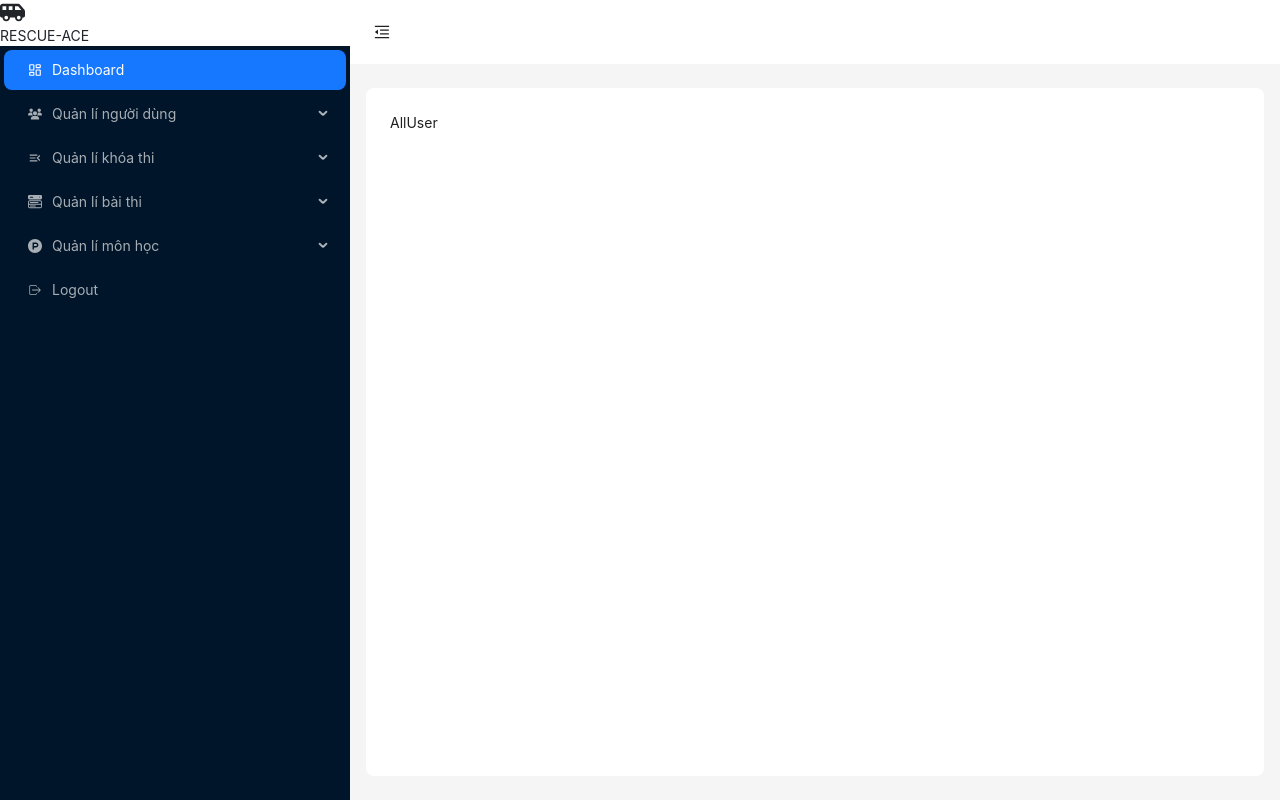
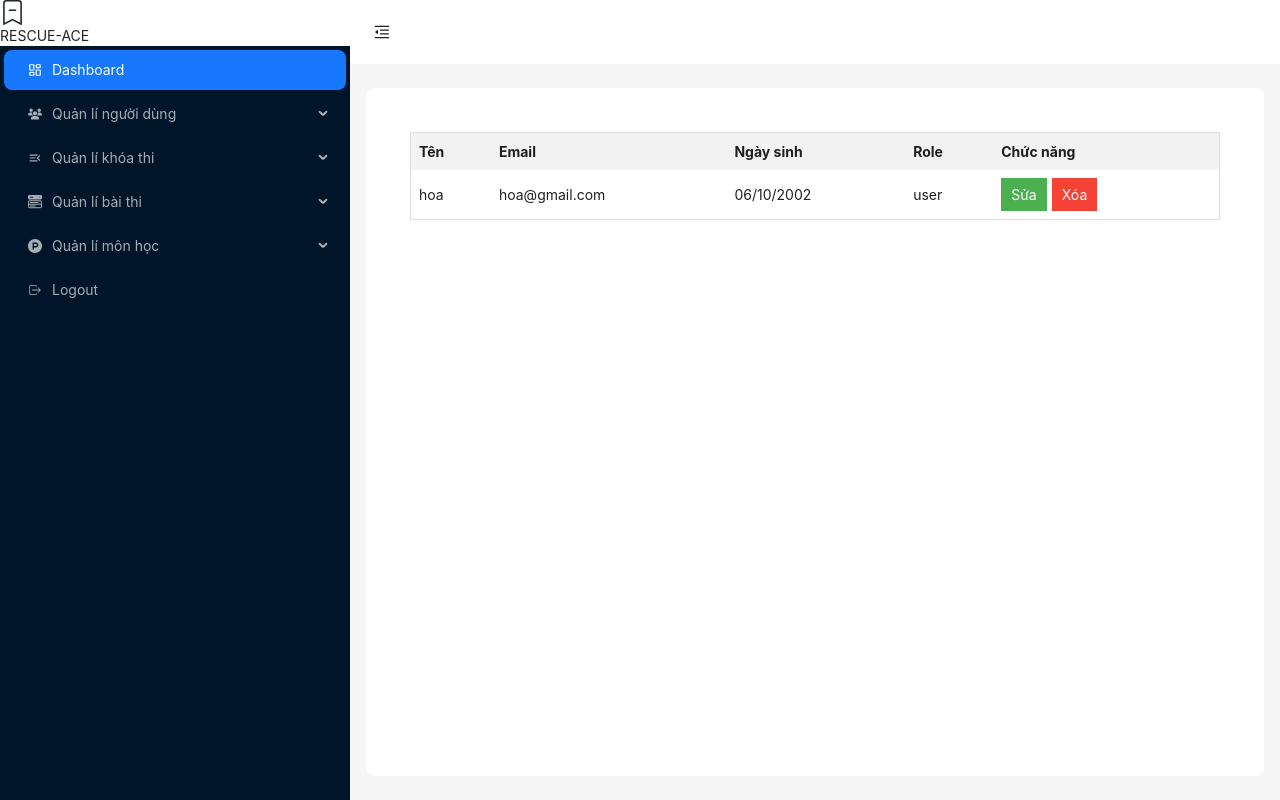
Before and after one commit to haducluonghnk2023/PROJECT_M24, a React (Vite) app in the folder client/: page /admin/all-user in a window 1280 px wide. Built offline with nearby package versions, Linux system fonts and the light colour scheme.

Commit message:
5461 5462 5463

```diff
--- a/client/src/pages/Admin.tsx
+++ b/client/src/pages/Admin.tsx
@@ -14,7 +14,7 @@ import {
   MdOutlineAlignHorizontalLeft,
   MdOutlineMenuOpen,
 } from "react-icons/md";
-import { BsMenuButtonWideFill } from "react-icons/bs";
+import { BsBookmarkDash, BsMenuButtonWideFill } from "react-icons/bs";
 import { IoIosLogOut } from "react-icons/io";
 
 const { Header, Sider, Content } = Layout;
@@ -31,7 +31,7 @@ export default function Admin() {
         <div className="flex justify-center my-[30px]">
           <div className="demo-logo-vertical rounded-md flex justify-center items-center bg-white h-[50px] w-[80%]">
             <div className="flex justify-center items-center ">
-              <FaVanShuttle size={25} />
+              <BsBookmarkDash size={25} />
               <p className="">
                 <span className="font-bold text-red-600">RESCUE</span>
                 <span className="font-bold text-sky-400">-ACE</span>
--- a/client/src/pages/AllUser.tsx
+++ b/client/src/pages/AllUser.tsx
@@ -1,5 +1,28 @@
-import React from "react";
-
+import "../styles/allUser.css";
 export default function AllUser() {
-  return <div>AllUser</div>;
+  return (
+    <div className="table-container">
+      <table className="user-table">
+        <thead>
+          <tr>
+            <th>Tên</th>
+            <th>Email</th>
+            <th>Ngày sinh</th>
+            <th>Role</th>
+            <th>Chức năng</th>
+          </tr>
+        </thead>
+        <tbody>
+          <td>hoa</td>
+          <td>hoa@gmail.com</td>
+          <td>06/10/2002</td>
+          <td>user</td>
+          <td>
+            <button className="btn-edit">Sửa</button>
+            <button className="btn-delete">Xóa</button>
+          </td>
+        </tbody>
+      </table>
+    </div>
+  );
 }
--- a/client/src/pages/Login.tsx
+++ b/client/src/pages/Login.tsx
@@ -3,13 +3,13 @@ import { useState } from "react";
 import { useNavigate } from "react-router-dom";
 
 interface LoginForm {
-  email: string; // Thay đổi thành email
+  email: string;
   password: string;
 }
 
 export default function Login() {
   const [formData, setFormData] = useState<LoginForm>({
-    email: "", // Thay đổi thành email
+    email: "",
     password: "",
   });
   const [errors, setErrors] = useState<Partial<LoginForm>>({});
@@ -26,11 +26,11 @@ export default function Login() {
     const newErrors: Partial<LoginForm> = {};
 
     if (!formData.email) {
-      newErrors.email = "Email không được để trống"; // Thay đổi thông báo lỗi
+      newErrors.email = "Email không được để trống";
     } else {
       const emailRegex = /^[^\s@]+@[^\s@]+\.[^\s@]+$/;
       if (!emailRegex.test(formData.email)) {
-        newErrors.email = "Định dạng email không hợp lệ"; // Thay đổi thông báo lỗi
+        newErrors.email = "Định dạng email không hợp lệ";
       }
     }
 
--- /dev/null
+++ b/client/src/styles/allUser.css
@@ -0,0 +1,39 @@
+.table-container {
+    margin: 20px;
+  }
+
+  .user-table {
+    width: 100%;
+    border-collapse: collapse;
+    border: 1px solid #ddd;
+  }
+
+  .user-table th, .user-table td {
+    padding: 8px;
+    text-align: left;
+  }
+
+  .user-table th {
+    background-color: #f2f2f2;
+  }
+
+  .user-table tr:nth-child(even) {
+    background-color: #f9f9f9;
+  }
+
+  .btn-edit {
+    padding: 6px 10px;
+    margin-right: 5px;
+    border: none;
+    background-color: #4CAF50;
+    color: white;
+    cursor: pointer;
+  }
+  .btn-delete{
+    padding: 6px 10px;
+    margin-right: 5px;
+    border: none;
+    background-color: #f44336;
+    color: white;
+    cursor: pointer;
+  }
```
